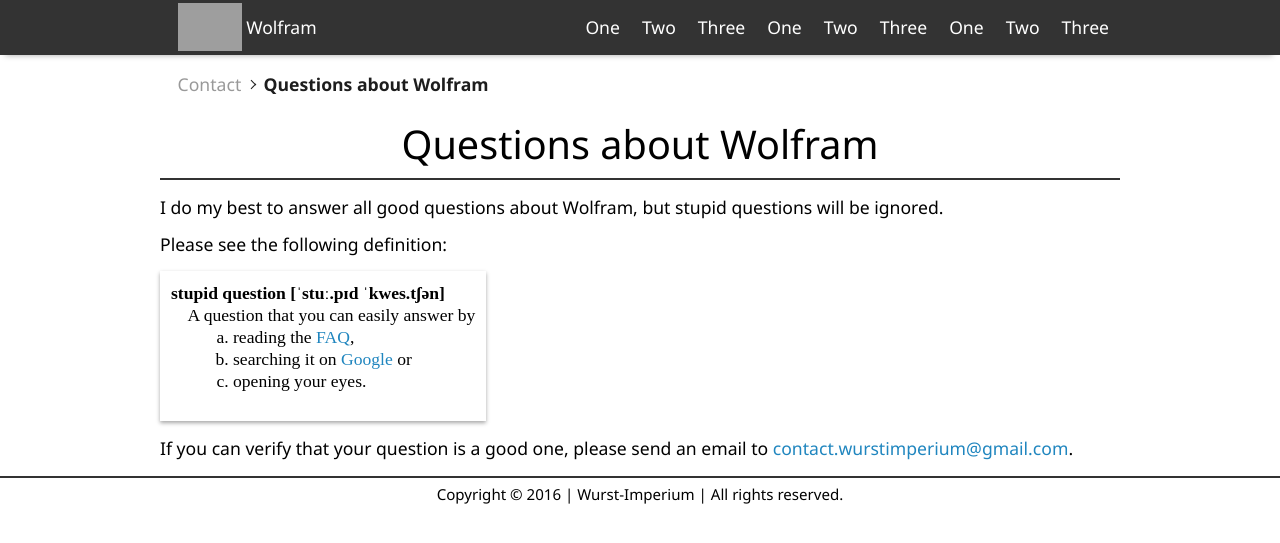
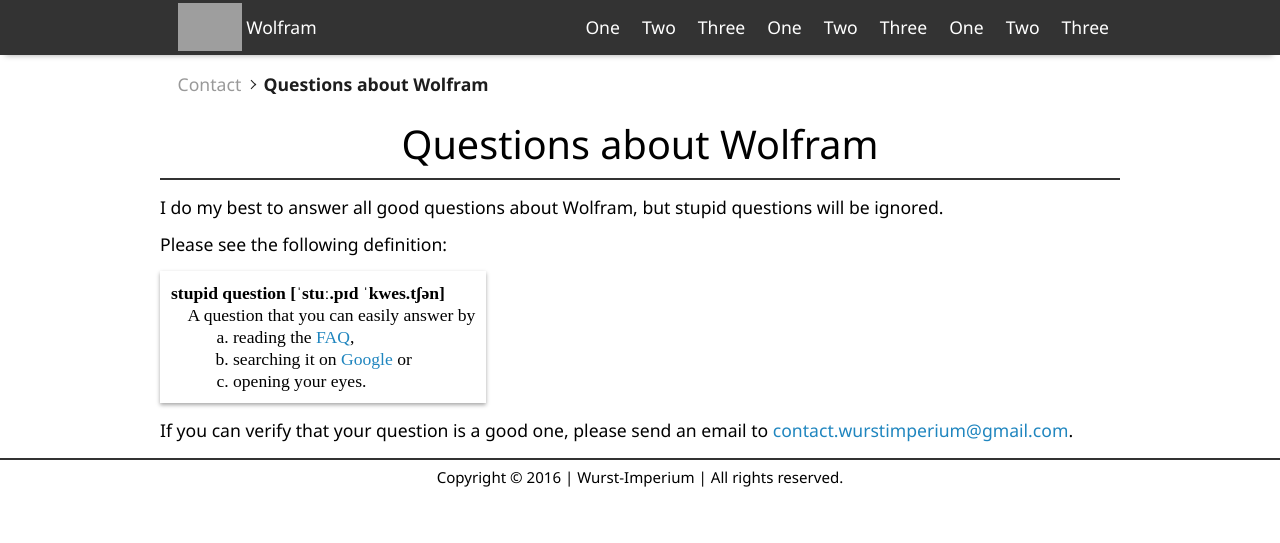
Before and after one commit to Wurst-Imperium/WolframClient.net, a Jekyll site: the page built from _contact/questions.html, in a window 1280 px wide. Shown: the top 543 px of the page. Built offline with Jekyll 4.4.1, drawn with Linux system fonts in a browser that asks for light colours; grey boxes are pictures that could not be loaded.

Commit message:
:art: Remove bottom margin on definition

```diff
--- a/_contact/questions.html
+++ b/_contact/questions.html
@@ -11,7 +11,7 @@ title: Questions about Wolfram
 <dt>stupid question [ˈstuː.pɪd ˈkwes.tʃən]</dt>
 <dd>
   A question that you can easily answer by
-  <ol type="a" class="no-margin-top">
+  <ol type="a" class="no-margin-top no-margin-bottom">
     <li>reading the <a href="/faq/">FAQ</a>,</li>
     <li>searching it on <a href="http://www.google.com/">Google</a> or</li>
     <li>opening your eyes.</li>
```
